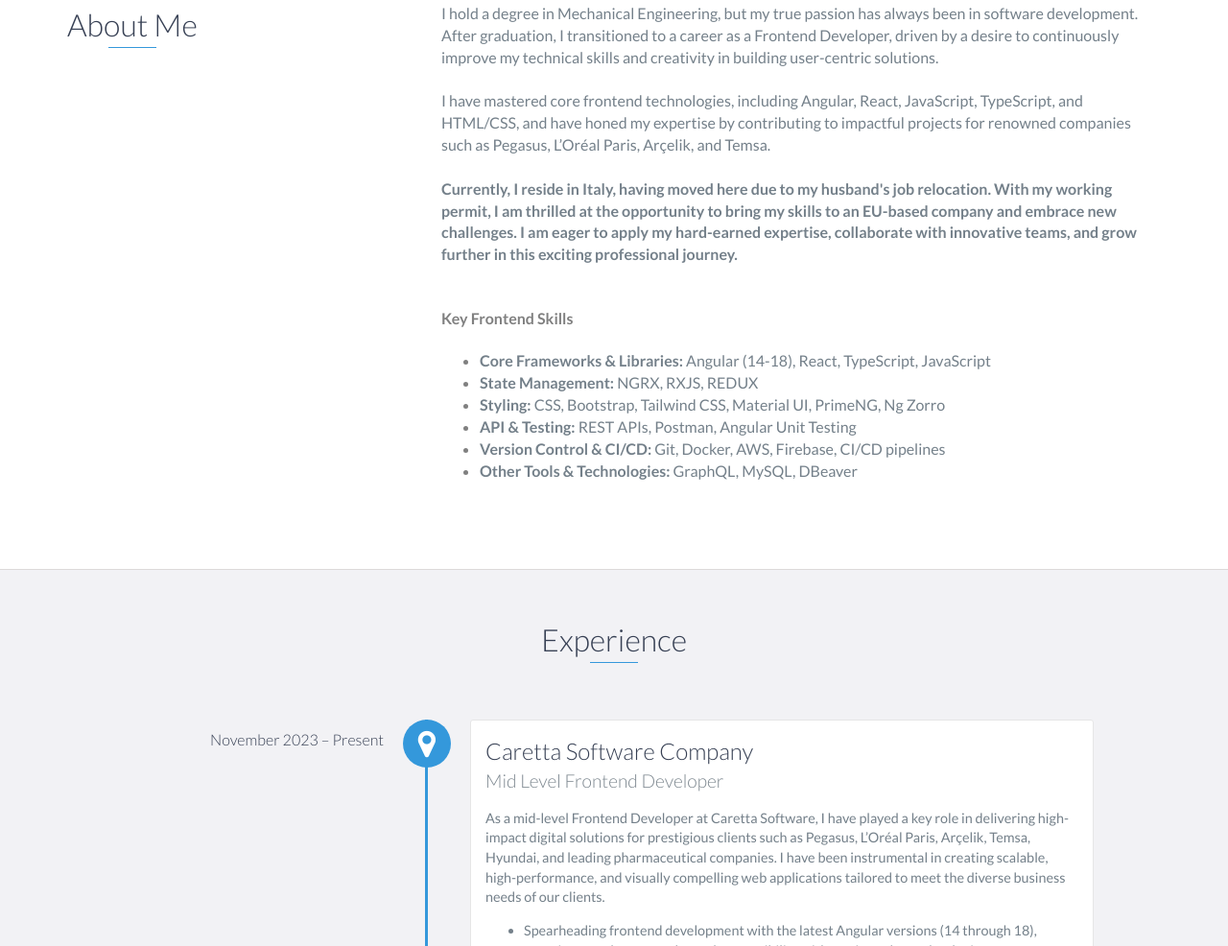
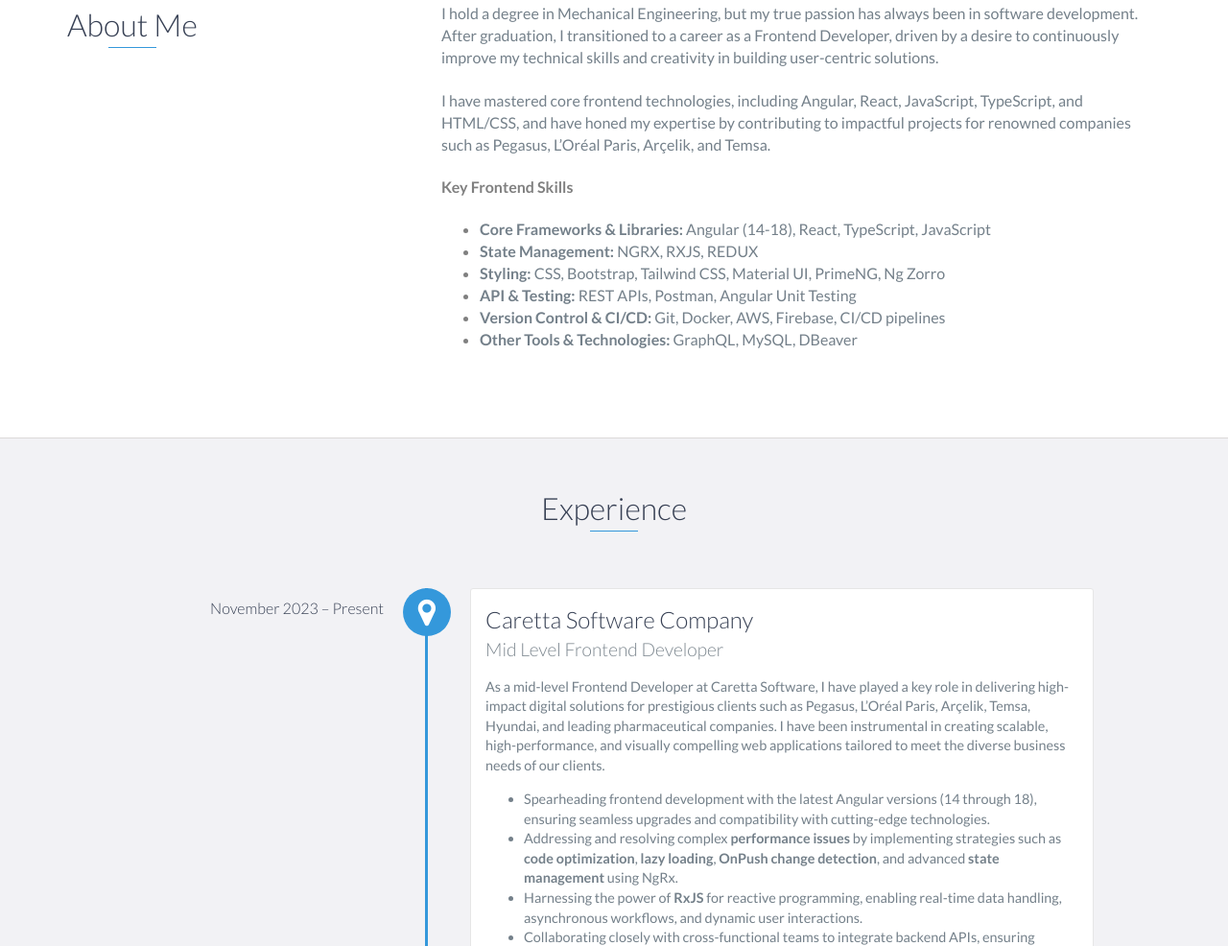
Before and after one commit to aysenurrozdemir/aysenurrozdemir.github.io, a website: page index.html in a window 1280 px wide. Shown: the part 872-1858 px from the top of the page at 96% size. Drawn offline with nearby package versions, Linux system fonts and the light colour scheme.

Commit message:
location part removed

```diff
--- a/index.html
+++ b/index.html
@@ -90,16 +90,16 @@
                         and have honed my expertise by contributing to impactful projects for renowned companies
                         such as Pegasus, L’Oréal Paris, Arçelik, and Temsa.
                     </p>
-                    <br>
-                    <p>
-                        <strong>
-                            Currently, I reside in Italy, having moved here due to my husband's job relocation.
-                            With my working permit, I am thrilled at the opportunity to bring my skills to an EU-based company
-                            and embrace new challenges. I am eager to apply my hard-earned expertise,
-                            collaborate with innovative teams, and grow further in this exciting professional journey.
-                        </strong>
-                    </p>
-                    <br>
+<!--                    <br>-->
+<!--                    <p>-->
+<!--                        <strong>-->
+<!--                            Currently, I reside in Italy, having moved here due to my husband's job relocation.-->
+<!--                            With my working permit, I am thrilled at the opportunity to bring my skills to an EU-based company-->
+<!--                            and embrace new challenges. I am eager to apply my hard-earned expertise,-->
+<!--                            collaborate with innovative teams, and grow further in this exciting professional journey.-->
+<!--                        </strong>-->
+<!--                    </p>-->
+<!--                    <br>-->
                     <h4 style="color: gray;">Key Frontend Skills</h4>
                     <ul class="skills-list" style="color: gray;">
                         <li>
```
